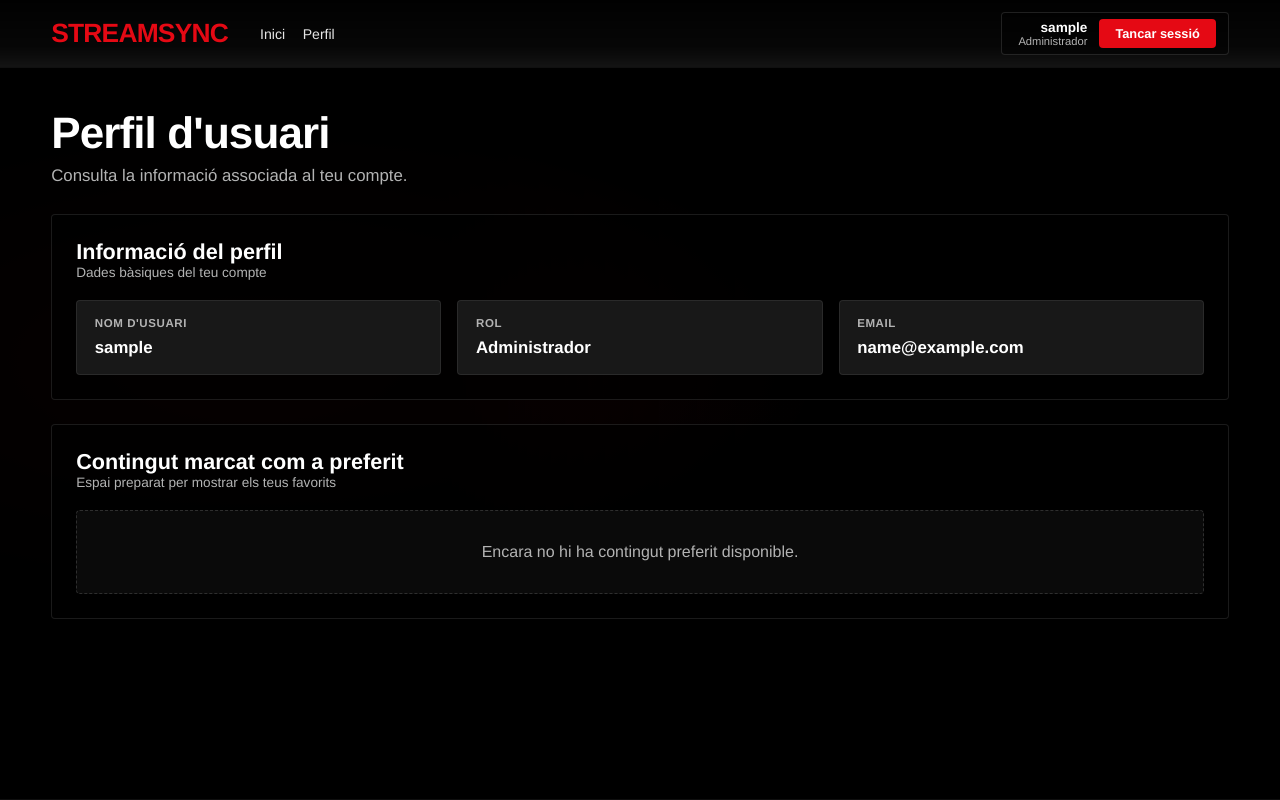
After one commit to MiquelBaron/StreamSync, a Django app: page /profile/ in a window 1280 px wide. The commit adds this page. Run offline with Django 5.2, Linux system fonts and the light colour scheme; the visitor is signed in with stand-in values (Sample User, id 1).

Commit message:
profile section added

```diff
--- a/ss/static/ss/css/streamsync-ui.css
+++ b/ss/static/ss/css/streamsync-ui.css
@@ -829,3 +829,54 @@ body.auth-page {
     border: 1px solid rgba(229, 9, 20, 0.6);
     box-shadow: 0 6px 20px rgba(229, 9, 20, 0.3);
 }
+
+/* Perfil */
+.nf-profile-page {
+    min-height: calc(100vh - var(--nf-header-h));
+}
+
+.profile-panel {
+    background: rgba(0, 0, 0, 0.55);
+    border: 1px solid rgba(255, 255, 255, 0.1);
+    border-radius: 4px;
+    padding: 1.5rem;
+    margin-top: 1.5rem;
+}
+
+.profile-panel__header {
+    margin-bottom: 1.25rem;
+}
+
+.profile-grid {
+    display: grid;
+    grid-template-columns: repeat(auto-fit, minmax(220px, 1fr));
+    gap: 1rem;
+}
+
+.profile-card {
+    background: #181818;
+    border: 1px solid rgba(255, 255, 255, 0.08);
+    border-radius: 4px;
+    padding: 1rem 1.1rem;
+}
+
+.profile-card__label {
+    display: block;
+    font-size: 0.72rem;
+    font-weight: 700;
+    letter-spacing: 0.05em;
+    text-transform: uppercase;
+    color: var(--nf-gray);
+    margin-bottom: 0.55rem;
+}
+
+.profile-card__value {
+    font-size: 1.05rem;
+    font-weight: 600;
+    color: var(--nf-white);
+    word-break: break-word;
+}
+
+.profile-empty-state {
+    max-width: none;
+}
--- a/ss/templates/dashboard.html
+++ b/ss/templates/dashboard.html
@@ -17,6 +17,7 @@
             <a class="nf-nav__link" href="{% url 'dashboard' %}">Inici</a>
             <a class="nf-nav__link" href="#cerca">Cerca</a>
             <a class="nf-nav__link" href="#resultats">Resultats</a>
+            <a class="nf-nav__link" href="{% url 'profile' %}">Perfil</a>
         </nav>
     </div>
     <div class="nf-header__right">
--- /dev/null
+++ b/ss/templates/profile_page.html
@@ -0,0 +1,79 @@
+{% load static %}
+<!DOCTYPE html>
+<html lang="ca">
+<head>
+    <meta charset="UTF-8">
+    <meta name="viewport" content="width=device-width, initial-scale=1.0">
+    <title>Perfil</title>
+    <link rel="stylesheet" href="{% static 'ss/css/streamsync-ui.css' %}">
+</head>
+<body class="nf-body">
+
+<header class="nf-header">
+    <div class="nf-header__left">
+        <a class="nf-logo" href="{% url 'dashboard' %}">STREAMSYNC</a>
+        <nav class="nf-nav" aria-label="Principal">
+            <a class="nf-nav__link" href="{% url 'dashboard' %}">Inici</a>
+            <a class="nf-nav__link" href="{% url 'profile' %}">Perfil</a>
+        </nav>
+    </div>
+    <div class="nf-header__right">
+        {% if user.groups.first.name == "Consumidor de contingut" %}
+            <a href="{% url 'preferences' %}" class="nf-nav__link">Prefer&egrave;ncies</a>
+        {% endif %}
+        <div class="nf-profile">
+            <div class="nf-profile__meta">
+                <div class="nf-profile__name">{{ user.username }}</div>
+                <div class="nf-profile__role">{{ profile_role }}</div>
+            </div>
+            <a class="nf-btn-signout" href="{% url 'logout' %}">Tancar sessi&oacute;</a>
+        </div>
+    </div>
+</header>
+
+<main class="nf-hero nf-profile-page">
+    <div class="nf-hero__inner">
+        <h1 class="nf-hero__title">Perfil d'usuari</h1>
+        <p class="nf-hero__lead">Consulta la informaci&oacute; associada al teu compte.</p>
+
+        <section class="profile-panel" aria-labelledby="profile-info-title">
+            <div class="section-header profile-panel__header">
+                <div>
+                    <h2 id="profile-info-title">Informaci&oacute; del perfil</h2>
+                    <div class="section-sub">Dades b&agrave;siques del teu compte</div>
+                </div>
+            </div>
+
+            <div class="profile-grid">
+                <article class="profile-card">
+                    <span class="profile-card__label">Nom d'usuari</span>
+                    <p class="profile-card__value">{{ user.username }}</p>
+                </article>
+                <article class="profile-card">
+                    <span class="profile-card__label">Rol</span>
+                    <p class="profile-card__value">{{ profile_role }}</p>
+                </article>
+                <article class="profile-card">
+                    <span class="profile-card__label">Email</span>
+                    <p class="profile-card__value">{{ user.email|default:"No disponible" }}</p>
+                </article>
+            </div>
+        </section>
+
+        <section class="profile-panel" aria-labelledby="favorite-content-title">
+            <div class="section-header profile-panel__header">
+                <div>
+                    <h2 id="favorite-content-title">Contingut marcat com a preferit</h2>
+                    <div class="section-sub">Espai preparat per mostrar els teus favorits</div>
+                </div>
+            </div>
+
+            <div class="empty-message profile-empty-state">
+                Encara no hi ha contingut preferit disponible.
+            </div>
+        </section>
+    </div>
+</main>
+
+</body>
+</html>
--- a/ss/urls.py
+++ b/ss/urls.py
@@ -8,5 +8,6 @@ urlpatterns = [
         path('', home_redirect),  # raíz '/' redirige a /dashboard
 
     path("dashboard/", DashboardView.as_view(), name="dashboard"),
+    path("profile/", ProfileView.as_view(), name="profile"),
     path("preferences/", PreferencesView.as_view(), name="preferences" ),
 ]
--- a/ss/views.py
+++ b/ss/views.py
@@ -88,5 +88,27 @@ class PreferencesView(LoginRequiredMixin, UpdateView):
     def get_object(self, queryset=None):
         return self.request.user.content_consumer_profile
 
+
+class ProfileView(LoginRequiredMixin, TemplateView):
+    template_name = "profile_page.html"
+    login_url = "/login/"
+
+    def get_context_data(self, **kwargs):
+        context = super().get_context_data(**kwargs)
+        user = self.request.user
+        if user.groups.exists():
+            profile_role = user.groups.first().name
+        elif user.is_superuser or user.is_staff:
+            profile_role = "Administrador"
+        elif hasattr(user, "content_consumer_profile"):
+            profile_role = "Consumidor de contingut"
+        else:
+            profile_role = "Usuari"
+
+        context["profile_role"] = profile_role
+        context["favorite_content"] = []
+        return context
+
+
 def home_redirect(request):
     return redirect("/dashboard/")
```
Also changed, not shown: ss/templates/profile.html (added, +79 -0 lines), ss/tests.py (+23 -0 lines).
